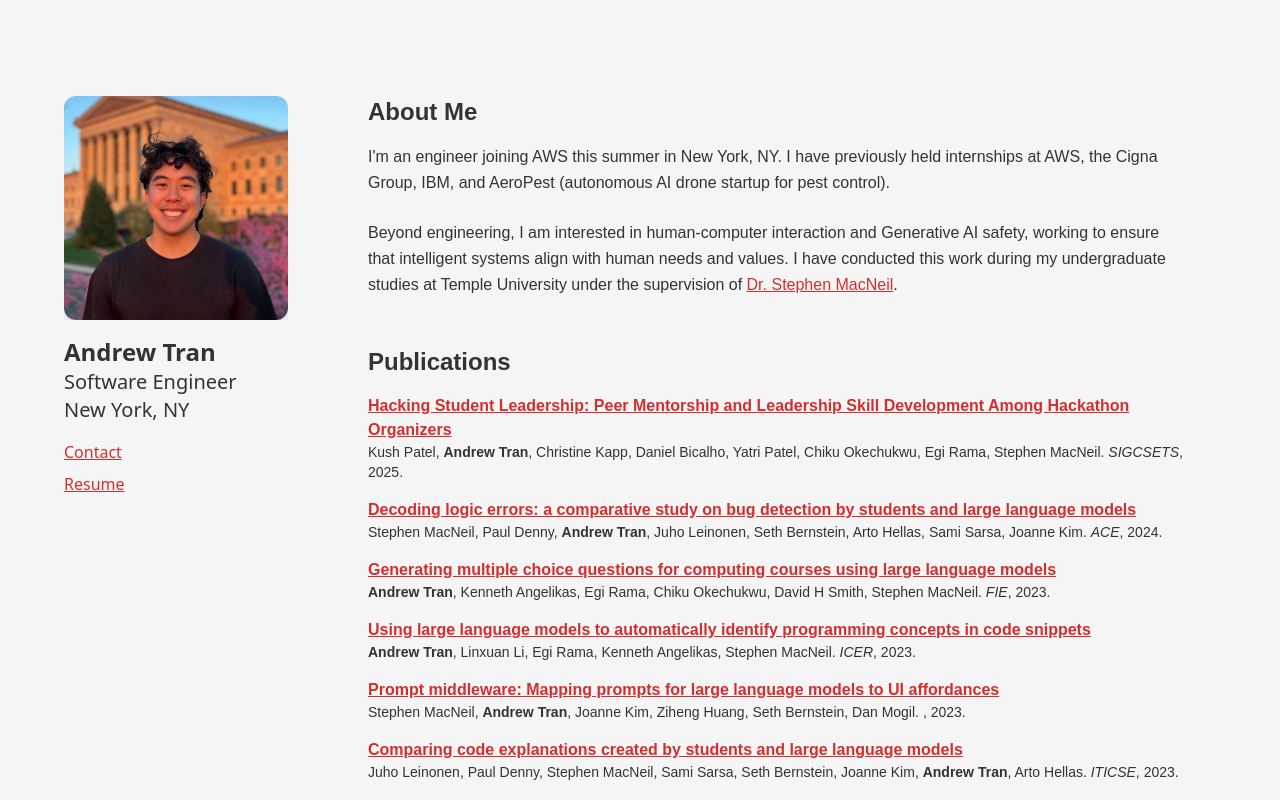
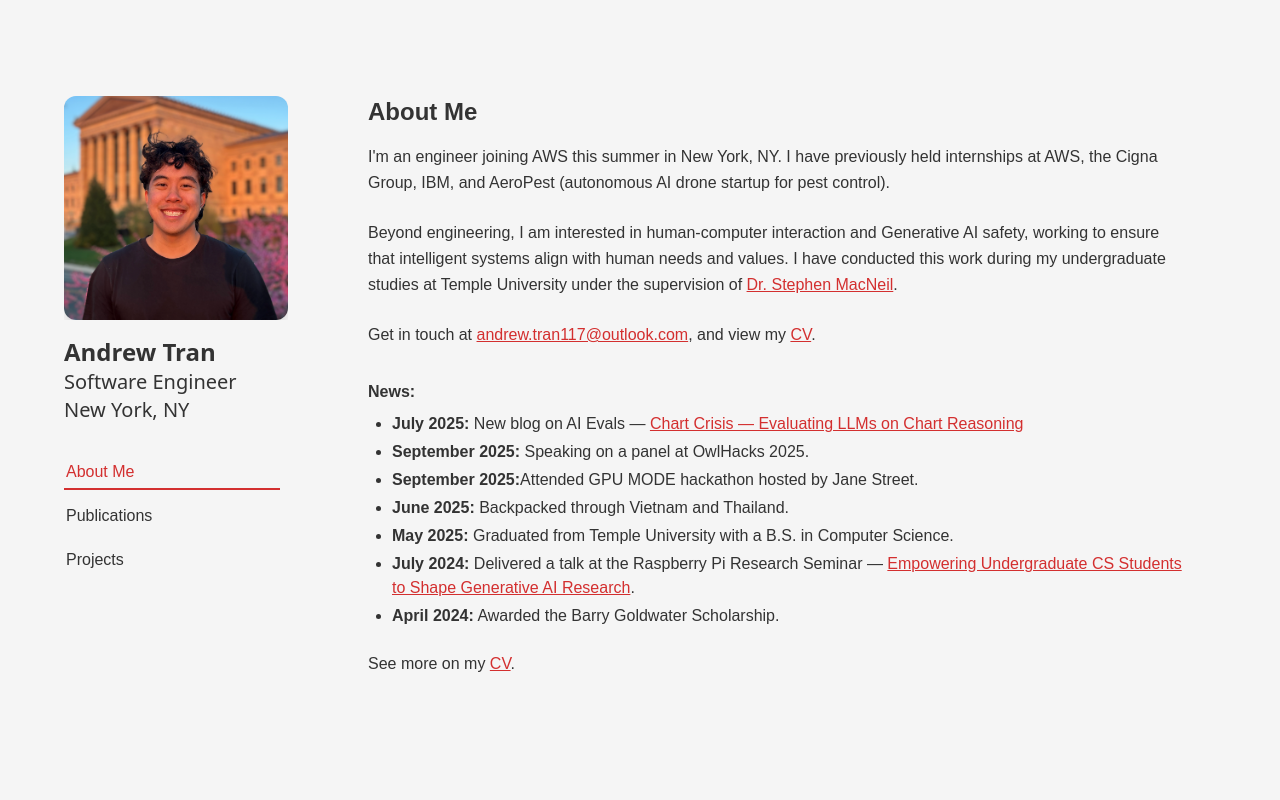
Before and after one commit to andrewtran117/andrewtran117.github.io, a Next.js app: page / in a window 1280 px wide. Built offline with nearby package versions, Linux system fonts and the light colour scheme.

Commit message:
new format + cv

```diff
--- a/app/components/GridSection.tsx
+++ b/app/components/GridSection.tsx
@@ -24,19 +24,6 @@ const ProfileGrid: React.FC = () => {
           <div className="text-xl">Software Engineer</div>
           <div className="text-xl">New York, NY</div>
         </div>
-
-        {/* Contact Linkss */}
-        <div className="flex flex-row md:flex-col space-x-4 md:space-x-0 md:space-y-2 mt-2 md:mt-4">
-          <a href="mailto:andrew.tran117@outlook.com" className="text-[#d32f2f] underline hover:text-[#b71c1c]">
-            Contact
-          </a>
-          <a href="https://drive.google.com/file/d/1imDv7-Oz0AB6ISDQGXQdzRUD2LvwHUW2/view?usp=sharing"
-             className="text-[#d32f2f] underline hover:text-[#b71c1c]"
-             target="_blank"
-             rel="noopener noreferrer">
-            Resume
-          </a>
-        </div>
       </div>
     </div>
   );
--- a/app/globals.css
+++ b/app/globals.css
@@ -33,3 +33,46 @@ main {
 html {
   scroll-behavior: smooth;
 }
+
+/* Sidebar Tab Styling */
+.tab-link {
+  position: relative;
+  display: inline-block;
+  padding: 0.25rem 0.125rem; /* subtle vertical padding */
+  color: #333333;
+  font-weight: 500;
+  cursor: pointer;
+  transition: color 200ms ease;
+  border: none; /* no box */
+}
+
+.tab-link:hover,
+.tab-link:focus-visible {
+  color: #d32f2f; /* red text on hover */
+  outline: none;
+}
+
+/* Active tab state */
+.tab-link[aria-current="page"] {
+  color: #d32f2f;
+}
+
+/* Underline swoosh */
+.tab-link::after {
+  content: "";
+  position: absolute;
+  left: 0;
+  bottom: -2px;
+  height: 2px;
+  width: 100%;
+  background: #d32f2f;
+  transform: scaleX(0);
+  transform-origin: left;
+  transition: transform 350ms ease;
+}
+
+.tab-link:hover::after,
+.tab-link:focus-visible::after,
+.tab-link[aria-current="page"]::after {
+  transform: scaleX(1); /* swoosh to the right */
+}
--- a/app/newpage.tsx
+++ b/app/newpage.tsx
@@ -47,12 +47,12 @@ export default function Homee() {
               work
             </a>
             <a
-              href="https://drive.google.com/file/d/1imDv7-Oz0AB6ISDQGXQdzRUD2LvwHUW2/view?usp=sharing"
+              href="https://drive.google.com/file/d/1xBCICLQabAc0rc6W8qDyRcZ0eJo2ekN2/view?usp=sharing"
               target="_blank"
               rel="noopener noreferrer"
               className="px-3 py-2 text-sm sm:text-md md:text-lg lg:text-xl font-inter font-bold text-[#44624A] hover:text-black transition"
             >
-              resume
+              CV
             </a>
           </div>
         </div>
--- a/app/page.tsx
+++ b/app/page.tsx
@@ -1,20 +1,54 @@
+"use client";
+
 // AboutMeGallery component removed
+import { useState } from "react";
 import ProfileGrid from "./components/GridSection";
 import ResearchExperience from "./components/ResearchExp";
 
+type TabKey = "about" | "publications" | "projects";
+
 export default function Home() {
+  const [activeTab, setActiveTab] = useState<TabKey>("about");
+
   return (
     <main className="flex flex-col md:flex-row min-h-screen bg-[#f5f5f5] text-[#333333] md:overflow-hidden max-w-7xl mx-auto">
       {/* Profile Info Column - Non-scrollable */}
-      <div className="w-full md:w-1/4 md:min-w-[300px] px-6 md:pl-16 md:pr-10 pt-12 md:pt-24 pb-6 flex items-center md:items-start bg-[#f5f5f5] md:sticky md:top-0 md:self-start">
+      <div className="w-full md:w-1/4 md:min-w-[300px] px-6 md:pl-16 md:pr-10 pt-12 md:pt-24 pb-6 bg-[#f5f5f5] md:sticky md:top-0 md:self-start">
         <div className="w-full">
-          <ProfileGrid/>
+          <ProfileGrid />
+
+          {/* Tabs */}
+          <div className="mt-8">
+            <nav className="flex md:flex-col gap-3" aria-label="Sidebar tabs">
+              <button
+                className="tab-link text-left"
+                aria-current={activeTab === "about" ? "page" : undefined}
+                onClick={() => setActiveTab("about")}
+              >
+                About Me
+              </button>
+              <button
+                className="tab-link text-left"
+                aria-current={activeTab === "publications" ? "page" : undefined}
+                onClick={() => setActiveTab("publications")}
+              >
+                Publications
+              </button>
+              <button
+                className="tab-link text-left"
+                aria-current={activeTab === "projects" ? "page" : undefined}
+                onClick={() => setActiveTab("projects")}
+              >
+                Projects
+              </button>
+            </nav>
+          </div>
         </div>
       </div>
 
       {/* Content Column - Scrollable */}
       <div className="w-full md:w-3/4 px-6 md:pl-12 md:pr-8 pt-8 md:pt-24 pb-12 md:overflow-y-auto md:max-h-screen">
-        {/* Bio Section */}
+        {activeTab === "about" && (
           <div className="mb-12 md:pr-16 md:pl-0">
             <h2 className="text-2xl font-bold mb-4">About Me</h2>
             <p className="text-base leading-relaxed">
@@ -31,12 +65,97 @@ export default function Home() {
                 Dr. Stephen MacNeil
               </a>.
             </p>
+            <p className="text-base leading-relaxed mt-6">
+              Get in touch at&nbsp;
+              <a
+                href="mailto:andrew.tran117@outlook.com"
+                className="text-[#d32f2f] underline hover:text-[#b71c1c]"
+              >
+                andrew.tran117@outlook.com
+              </a>
+              , and view my&nbsp;
+              <a
+                href="https://drive.google.com/file/d/1Y0TncQZ_RnFmuP2bnoNFSYVV6AXBheWK/view?usp=sharing"
+                className="text-[#d32f2f] underline hover:text-[#b71c1c]"
+                target="_blank"
+                rel="noopener noreferrer"
+              >
+                CV
+              </a>
+              .
+            </p>
+
+            {/* News Section */}
+            <p className="text-base font-semibold mt-8">News:</p>
+            <ul className="list-disc pl-6 mt-2 space-y-1">
+              <li>
+                <span className="font-bold">July 2025:</span> New blog on AI Evals — {""}
+                <a
+                  href="https://evalevalai.com/documentation/2025/08/09/blog-chart-crisis/"
+                  className="text-[#d32f2f] underline hover:text-[#b71c1c]"
+                  target="_blank"
+                  rel="noopener noreferrer"
+                >
+                  Chart Crisis — Evaluating LLMs on Chart Reasoning
+                </a>
+              </li>
+              <li>
+                <span className="font-bold">September 2025:</span> Speaking on a panel at OwlHacks 2025.
+              </li>
+              <li>
+                <span className="font-bold">September 2025:</span>Attended GPU MODE hackathon hosted by Jane Street.
+              </li>
+              <li>
+                <span className="font-bold">June 2025:</span> Backpacked through Vietnam and Thailand.
+              </li>
+              <li>
+                <span className="font-bold">May 2025:</span> Graduated from Temple University with a B.S. in Computer Science.
+              </li>
+              <li>
+                <span className="font-bold">July 2024:</span> Delivered a talk at the Raspberry Pi Research Seminar — {""}
+                <a
+                  href="https://www.raspberrypi.org/blog/empowering-undergraduate-computer-science-students-to-shape-generative-ai-research/"
+                  className="text-[#d32f2f] underline hover:text-[#b71c1c]"
+                  target="_blank"
+                  rel="noopener noreferrer"
+                >
+                  Empowering Undergraduate CS Students to Shape Generative AI Research
+                </a>
+                .
+              </li>
+              <li>
+                <span className="font-bold">April 2024:</span> Awarded the Barry Goldwater Scholarship.
+              </li>
+            </ul>
+            <p className="mt-6">
+              See more on my {""}
+              <a
+                href="https://drive.google.com/file/d/1xBCICLQabAc0rc6W8qDyRcZ0eJo2ekN2/view?usp=sharing"
+                className="text-[#d32f2f] underline hover:text-[#b71c1c]"
+                target="_blank"
+                rel="noopener noreferrer"
+              >
+                CV
+              </a>
+              .
+            </p>
           </div>
+        )}
 
-        {/* Research Experience Section */}
+        {activeTab === "publications" && (
           <div className="md:pr-16 md:pl-0">
             <ResearchExperience />
           </div>
+        )}
+
+        {activeTab === "projects" && (
+          <div className="md:pr-16 md:pl-0">
+            <h2 className="text-2xl font-bold mb-4">Projects</h2>
+            <p className="text-base leading-relaxed">
+              I&apos;ll be adding selected projects here soon. Check back for updates! For now, take a look at my CV for projects :)
+            </p>
+          </div>
+        )}
       </div>
     </main>
   );
```
Also changed, not shown: 1 other file (tests, documents, lock files or other folders). Lines whose indentation alone changed are shown as unchanged.
